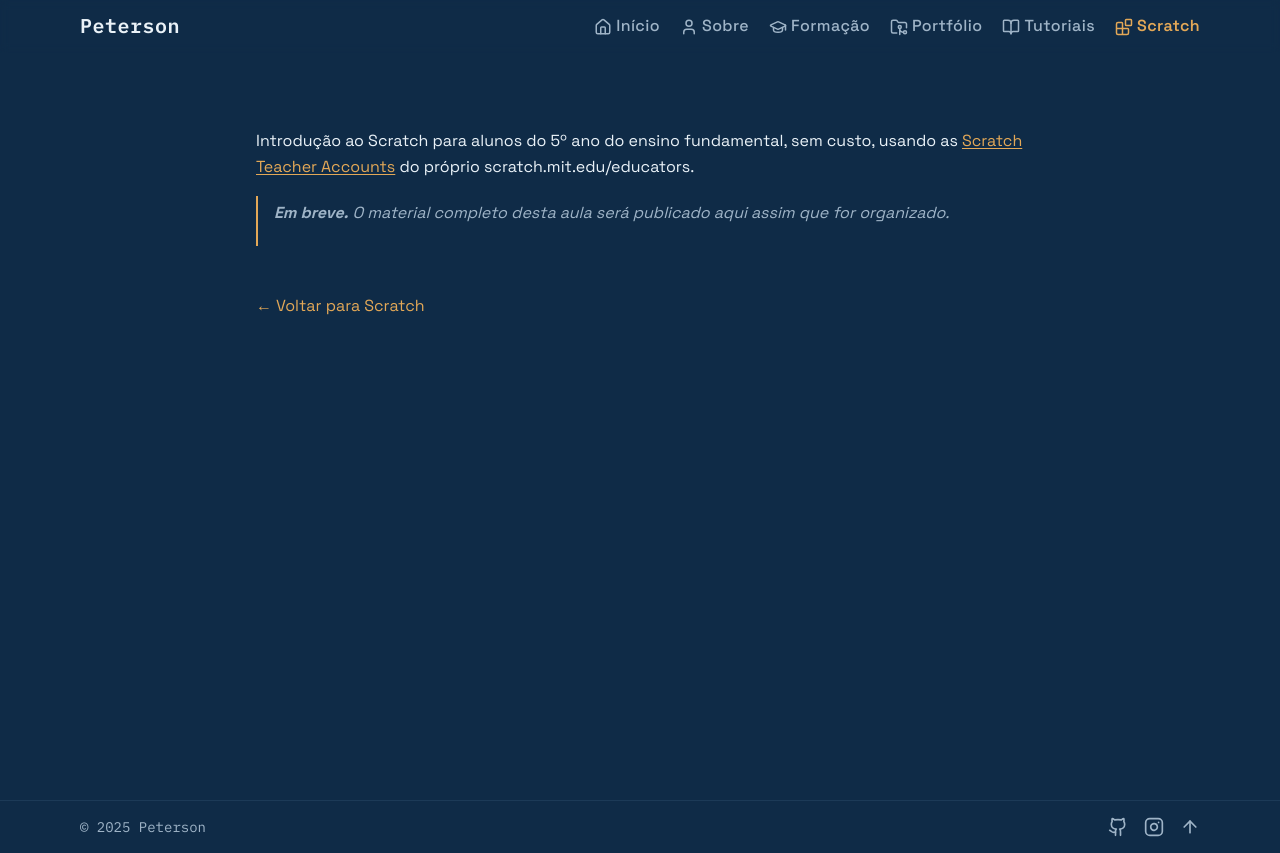
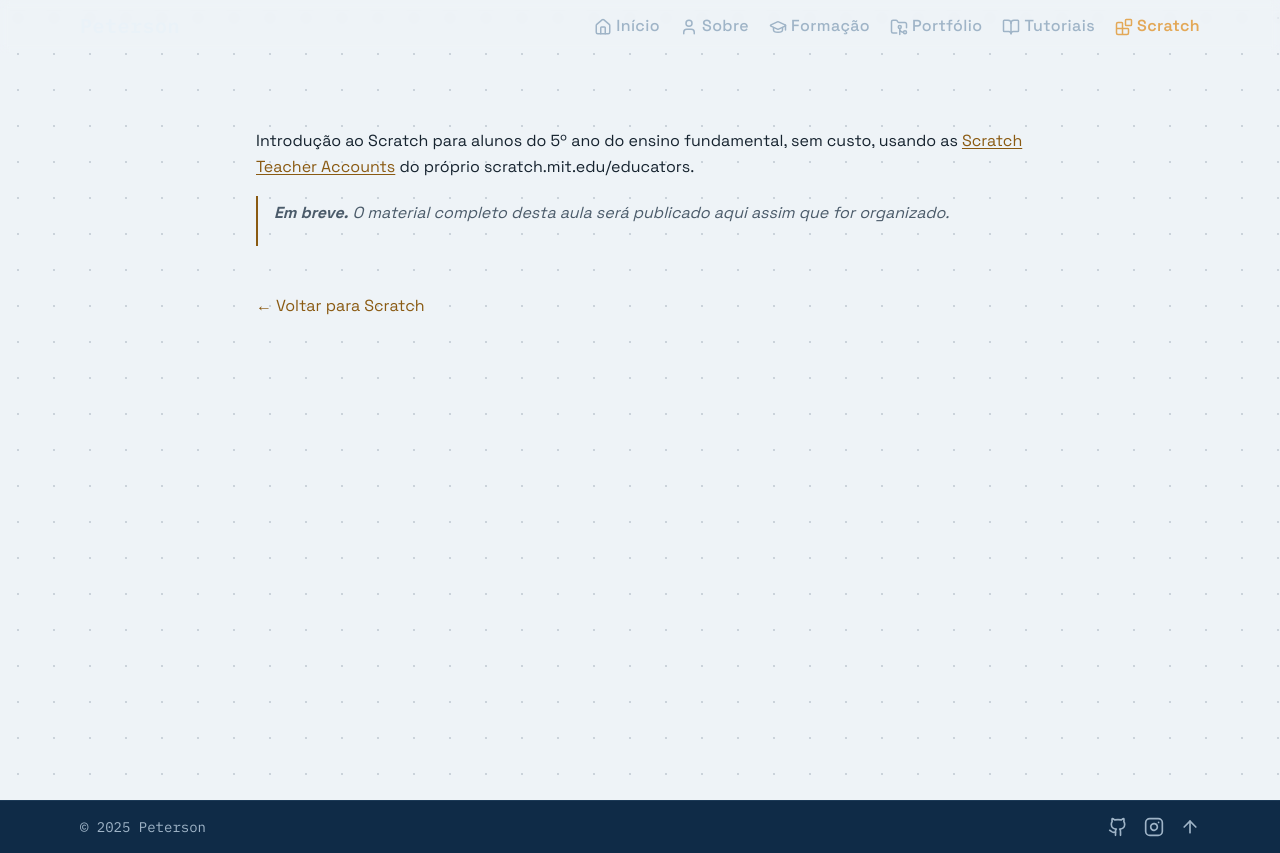
Before and after one commit to petersonros/website, a Next.js app: page /scratch/introducao-scratch-5o-ano in a window 1280 px wide. Built offline with nearby package versions, Linux system fonts and the light colour scheme.

Commit message:
style: update scratch styles and page

```diff
--- a/src/app/scratch/[slug]/page.tsx
+++ b/src/app/scratch/[slug]/page.tsx
@@ -2,7 +2,6 @@
 
 import Link from "next/link";
 import type { Metadata } from "next";
-import { SectionWrapper } from "@/components/layout/SectionWrapper";
 import { getAllEntries, getSlugs } from "@/lib/content";
 
 export const dynamicParams = false;
@@ -30,7 +29,7 @@ export default async function ScratchEntryPage({
   const { default: Post } = await import(`@/content/scratch/${slug}.mdx`);
 
   return (
-    <SectionWrapper>
+    <section className="scratch-panel min-h-screen pt-24 md:pt-32 px-4 md:px-6 flex flex-col items-center">
       <article className="max-w-3xl mx-auto">
         <Post />
         <Link
@@ -40,6 +39,6 @@ export default async function ScratchEntryPage({
           ← Voltar para Scratch
         </Link>
       </article>
-    </SectionWrapper>
+    </section>
   );
 }
--- a/src/styles/scratch.css
+++ b/src/styles/scratch.css
@@ -10,8 +10,24 @@
  */
 
 .scratch-panel {
-  background-color: #eef3f7;
-  color: #16232f;
+  /*
+   * Sobrescreve as variáveis de tema (consumidas pelas classes Tailwind
+   * bg-background/text-foreground/bg-muted/border-border/text-primary em
+   * qualquer descendente, inclusive o conteúdo MDX das páginas de detalhe)
+   * para a versão clara — sem isso o texto do tema escuro global ficaria
+   * ilegível sobre o fundo claro desta seção.
+   */
+  --background: #eef3f7;
+  --foreground: #16232f;
+  --card: #ffffff;
+  --border: #d7e0e8;
+  --primary: #8a5a12;
+  --primary-foreground: #eef3f7;
+  --muted: #e2e9ef;
+  --muted-foreground: #4b5b6a;
+
+  background-color: var(--background);
+  color: var(--foreground);
   background-image: radial-gradient(
     circle,
     rgba(15, 43, 71, 0.16) 1px,
```
